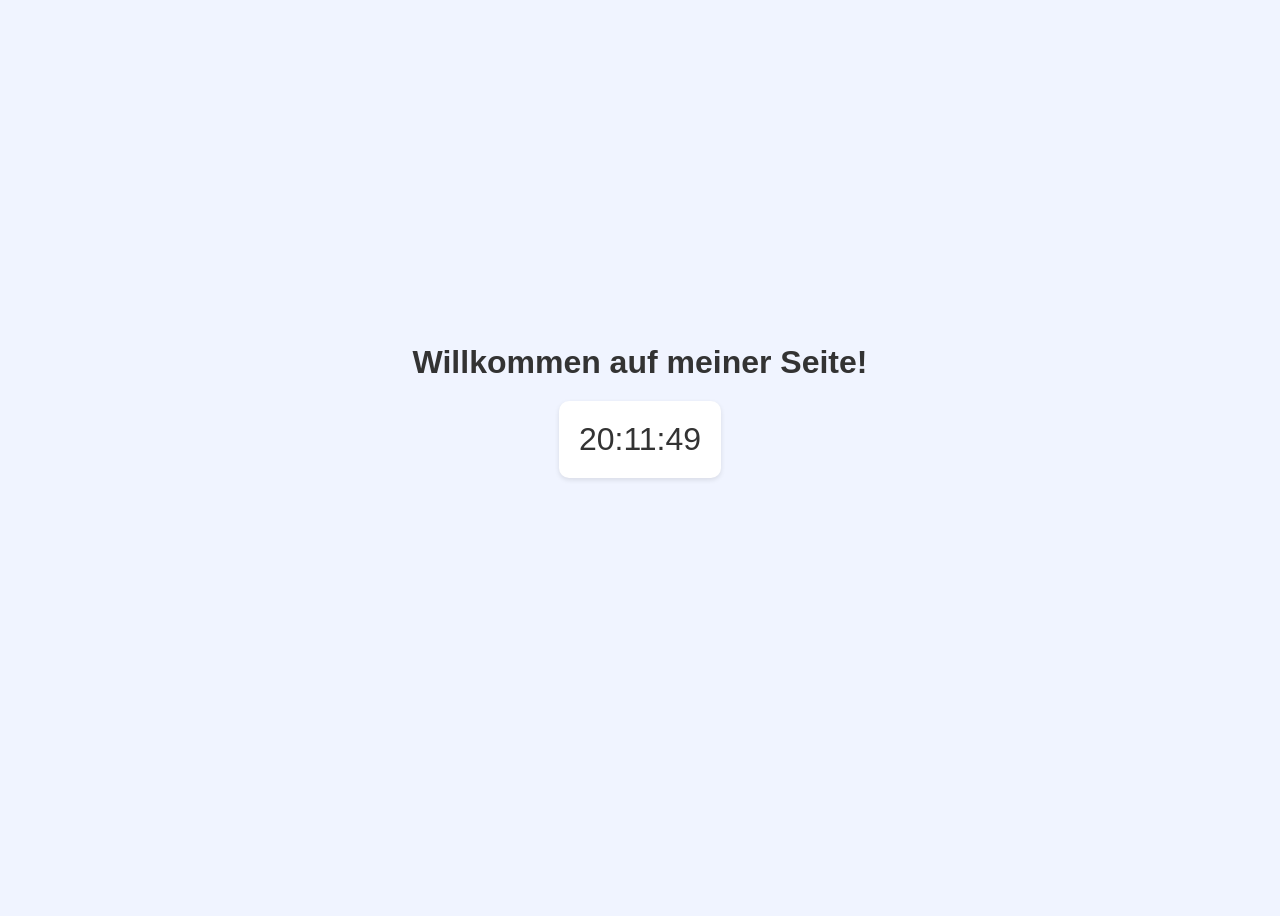
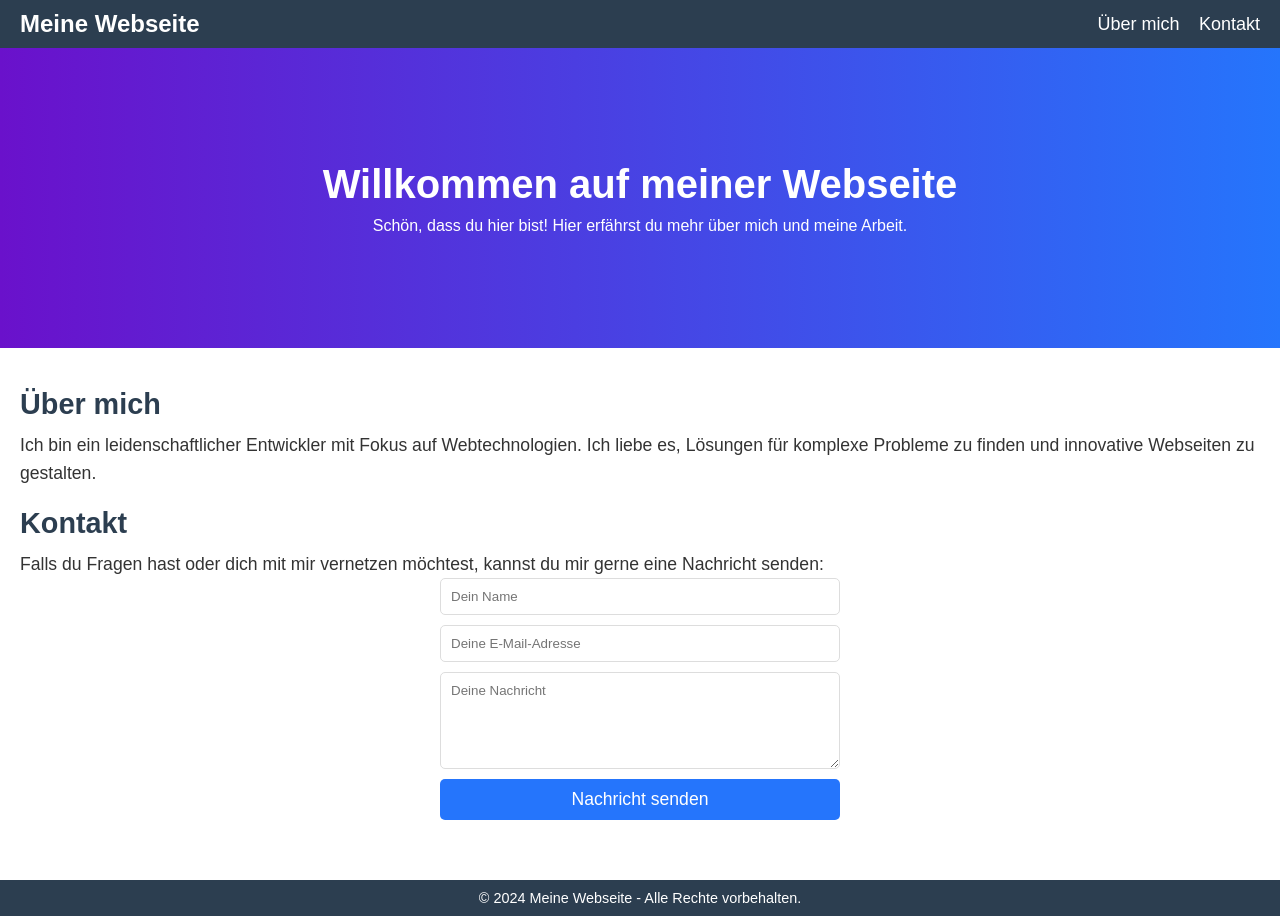
Before and after one commit to Eige90/Gaia, a plain HTML site: page index.html in a window 1280 px wide. Before the commit the page ends 800 px from the top, so only its background shows below. Drawn offline with Linux system fonts and the light colour scheme.

Commit message:
Update index.html

```diff
--- a/index.html
+++ b/index.html
@@ -3,48 +3,137 @@
 <head>
     <meta charset="UTF-8">
     <meta name="viewport" content="width=device-width, initial-scale=1.0">
-    <title>Uhrzeit-Anzeige</title>
+    <title>Willkommen auf meiner Webseite</title>
     <style>
+        * {
+            margin: 0;
+            padding: 0;
+            box-sizing: border-box;
+            font-family: Arial, sans-serif;
+        }
         body {
-            font-family: Arial, sans-serif;
+            color: #333;
+        }
+        header {
+            background-color: #2c3e50;
+            padding: 10px 20px;
+            color: #ffffff;
+            display: flex;
+            justify-content: space-between;
+            align-items: center;
+        }
+        header h1 {
+            font-size: 24px;
+        }
+        nav a {
+            margin-left: 15px;
+            color: #ffffff;
+            text-decoration: none;
+            font-size: 18px;
+        }
+        nav a:hover {
+            text-decoration: underline;
+        }
+        .hero {
+            height: 300px;
+            background: linear-gradient(to right, #6a11cb, #2575fc);
+            display: flex;
+            justify-content: center;
+            align-items: center;
+            color: #ffffff;
+            text-align: center;
+        }
+        .hero h2 {
+            font-size: 2.5em;
+            margin-bottom: 10px;
+        }
+        .content {
+            padding: 20px;
+        }
+        .section {
+            margin: 20px 0;
+        }
+        .section h3 {
+            font-size: 1.8em;
+            color: #2c3e50;
+            margin-bottom: 10px;
+        }
+        .section p {
+            font-size: 1.1em;
+            line-height: 1.6;
+        }
+        .contact-form {
             display: flex;
             flex-direction: column;
-            justify-content: center;
-            align-items: center;
-            height: 100vh;
-            margin: 0;
-            background-color: #f0f4ff;
-            color: #333;
+            max-width: 400px;
+            margin: auto;
         }
-        h1 {
-            margin-bottom: 20px;
+        .contact-form input, .contact-form textarea {
+            padding: 10px;
+            margin-bottom: 10px;
+            border: 1px solid #ddd;
+            border-radius: 5px;
         }
-        #clock {
-            font-size: 2em;
-            background: #ffffff;
-            padding: 20px;
-            border-radius: 10px;
-            box-shadow: 0 2px 5px rgba(0, 0, 0, 0.1);
+        .contact-form button {
+            padding: 10px;
+            background-color: #2575fc;
+            color: #ffffff;
+            border: none;
+            border-radius: 5px;
+            cursor: pointer;
+            font-size: 1.1em;
+        }
+        .contact-form button:hover {
+            background-color: #2c3e50;
+        }
+        footer {
+            text-align: center;
+            padding: 10px;
+            background-color: #2c3e50;
+            color: #ffffff;
+            font-size: 0.9em;
+            margin-top: 20px;
         }
     </style>
 </head>
 <body>
 
-    <h1>Willkommen auf meiner Seite!</h1>
-    <div id="clock">00:00:00</div>
+<header>
+    <h1>Meine Webseite</h1>
+    <nav>
+        <a href="#about">Über mich</a>
+        <a href="#contact">Kontakt</a>
+    </nav>
+</header>
 
-    <script>
-        function updateClock() {
-            const now = new Date();
-            const hours = String(now.getHours()).padStart(2, '0');
-            const minutes = String(now.getMinutes()).padStart(2, '0');
-            const seconds = String(now.getSeconds()).padStart(2, '0');
-            document.getElementById('clock').textContent = `${hours}:${minutes}:${seconds}`;
-        }
+<div class="hero">
+    <div>
+        <h2>Willkommen auf meiner Webseite</h2>
+        <p>Schön, dass du hier bist! Hier erfährst du mehr über mich und meine Arbeit.</p>
+    </div>
+</div>
 
-        setInterval(updateClock, 1000);
-        updateClock(); // initial call to set the clock immediately
-    </script>
+<div class="content">
+    <div id="about" class="section">
+        <h3>Über mich</h3>
+        <p>Ich bin ein leidenschaftlicher Entwickler mit Fokus auf Webtechnologien. Ich liebe es, Lösungen für komplexe Probleme zu finden und innovative Webseiten zu gestalten.</p>
+    </div>
+
+    <div id="contact" class="section">
+        <h3>Kontakt</h3>
+        <p>Falls du Fragen hast oder dich mit mir vernetzen möchtest, kannst du mir gerne eine Nachricht senden:</p>
+        <form class="contact-form">
+            <input type="text" placeholder="Dein Name" required>
+            <input type="email" placeholder="Deine E-Mail-Adresse" required>
+            <textarea placeholder="Deine Nachricht" rows="5" required></textarea>
+            <button type="submit">Nachricht senden</button>
+        </form>
+    </div>
+</div>
+
+<footer>
+    &copy; 2024 Meine Webseite - Alle Rechte vorbehalten.
+</footer>
 
 </body>
 </html>
```
